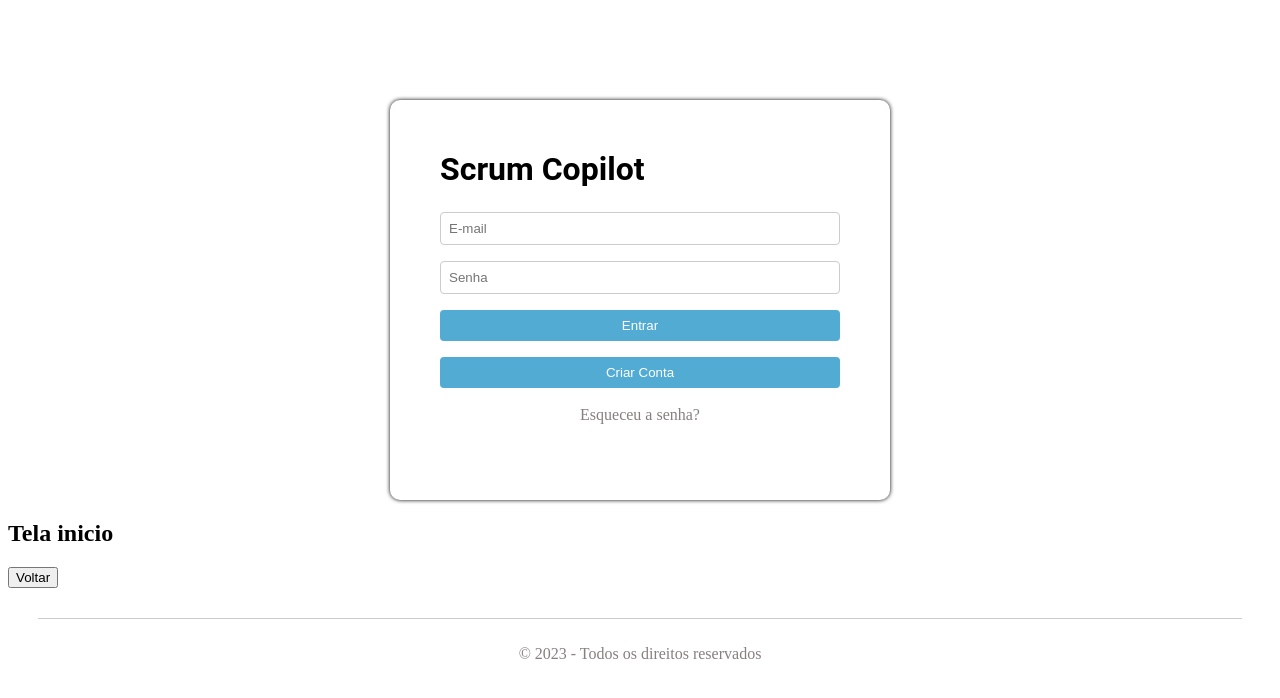
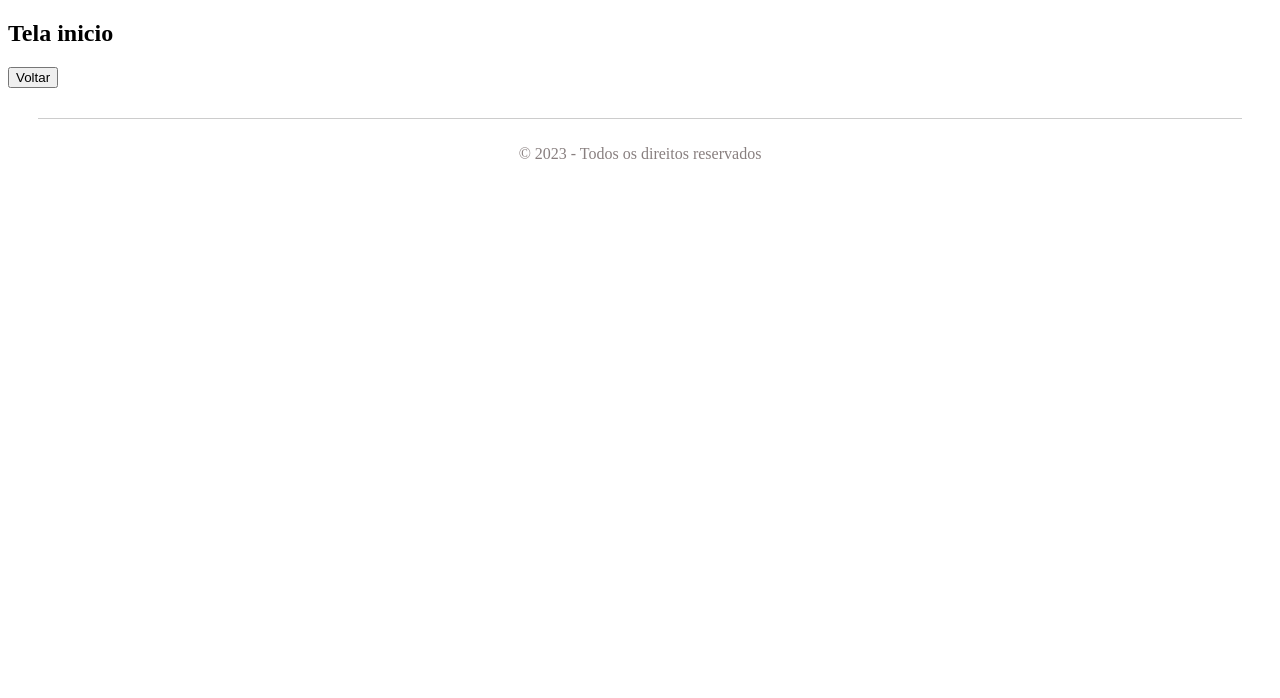
Before and after one commit to WenerRodrigo/scrum_copilot, an Angular app: page /home in a window 1280 px wide. Shown: the top 698 px of the page. Built offline with nearby package versions, Linux system fonts and the light colour scheme.

Commit message:
criando componente , e ajustando rotas

```diff
--- a/src/app/app-routing.module.ts
+++ b/src/app/app-routing.module.ts
@@ -21,8 +21,7 @@ const routes: Routes = [
     path: 'telaCadastro',
     component:
       TelaCadastroComponent
-  }
-
+  },
 ];
 
 @NgModule({
--- a/src/app/app.component.html
+++ b/src/app/app.component.html
@@ -1,5 +1,3 @@
-<app-cabecalho></app-cabecalho>
-<main>
-    <router-outlet></router-outlet>
-</main>
+<router-outlet>
+</router-outlet>
 <app-footer></app-footer>
--- a/src/app/app.module.ts
+++ b/src/app/app.module.ts
@@ -6,7 +6,6 @@ import { AppComponent } from './app.component';
 import { FooterComponent } from './components/footer/footer.component';
 import { HomeComponent } from './components/screens/home/home.component';
 import { TelaCadastroComponent } from './components/screens/tela-cadastro/tela-cadastro.component';
-import { CabecalhoComponent } from './components/cabecalho/cabecalho.component';
 import { FormsModule } from '@angular/forms';
 
 @NgModule({
@@ -15,7 +14,6 @@ import { FormsModule } from '@angular/forms';
     FooterComponent,
     HomeComponent,
     TelaCadastroComponent,
-    CabecalhoComponent
   ],
   imports: [
     BrowserModule,
```
